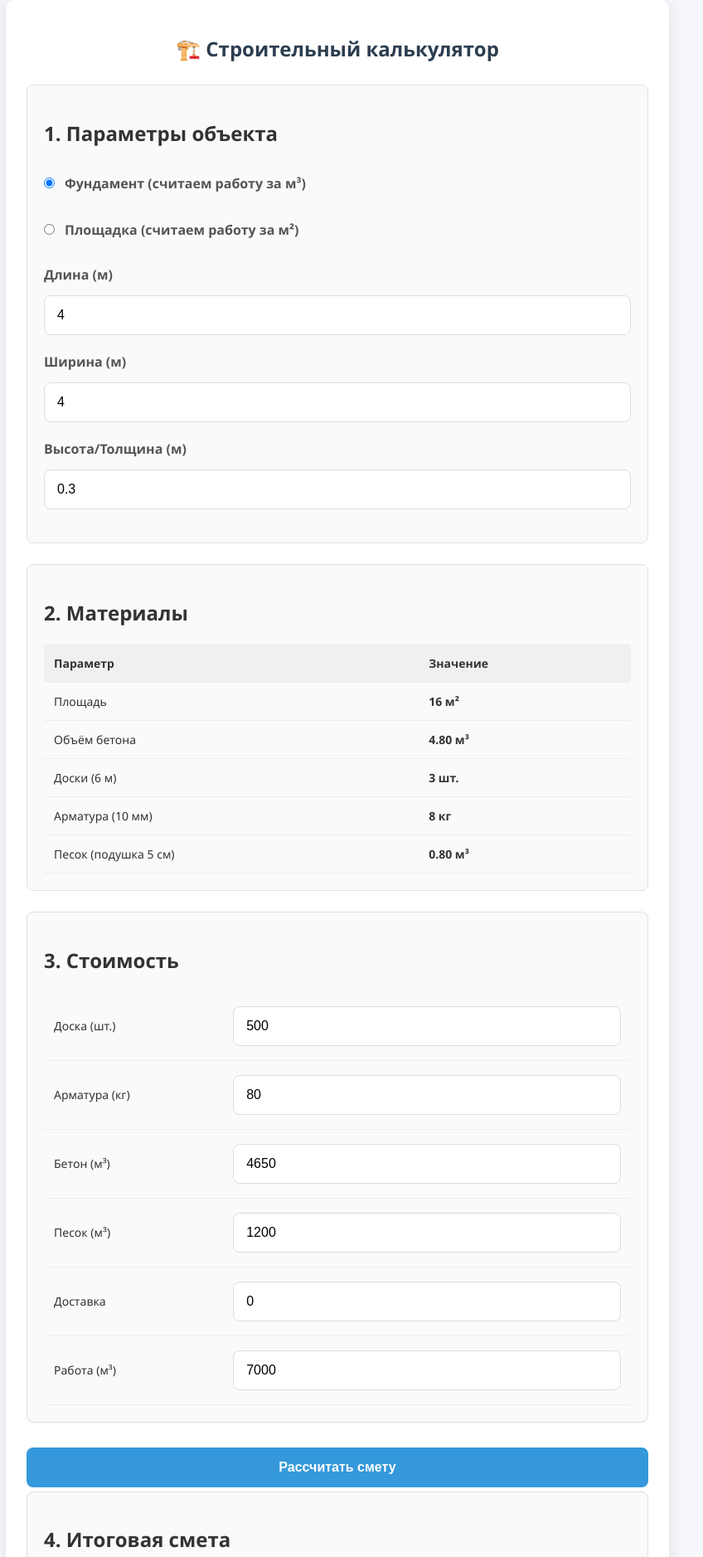
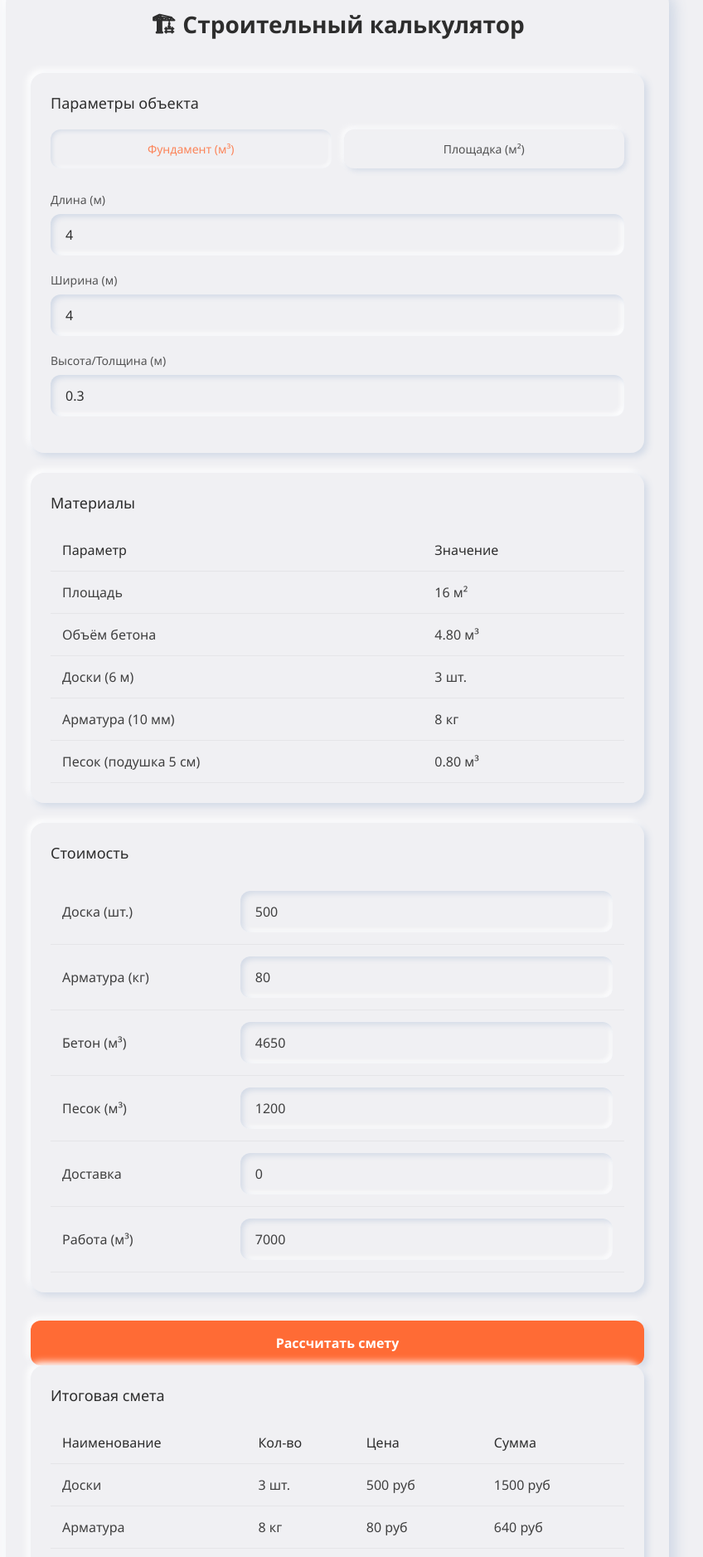
Before and after one commit to fuckthisEnemys123/calculator, a plain HTML site: page index.html in a window 1280 px wide. Shown: the part 40-1917 px from the top of the page at 83% size, without its empty margins (233-1081 px from the left). Drawn offline with Linux system fonts and the light colour scheme.

Commit message:
Update index.html

```diff
--- a/index.html
+++ b/index.html
@@ -2,204 +2,304 @@
 <html lang="ru">
 <head>
     <meta charset="UTF-8">
-    <meta name="viewport" content="width=device-width, initial-scale=1.0, maximum-scale=1.0, user-scalable=no">
-    <title>Строительный калькулятор</title>
+    <meta name="viewport" content="width=device-width, initial-scale=1.0">
+    <title>Строительный калькулятор | Neumorphism</title>
     <style>
-        /* Основные стили */
+        :root {
+            --primary: #FF6B35;
+            --bg: #F0F0F3;
+            --shadow-light: #FFFFFF;
+            --shadow-dark: #D1D9E6;
+            --text: #2D2D2D;
+        }
+
+        * {
+            margin: 0;
+            padding: 0;
+            box-sizing: border-box;
+            font-family: 'Segoe UI', system-ui, sans-serif;
+        }
+
         body {
-            font-family: 'Segoe UI', Tahoma, Geneva, Verdana, sans-serif;
-            background: #f5f7fa;
-            margin: 0;
-            padding: 20px 0;
-            color: #333;
-            font-size: 16px;
-            line-height: 1.5;
             min-height: 100vh;
+            background-color: var(--bg);
+            color: var(--text);
             display: flex;
             justify-content: center;
-            align-items: flex-start;
-            -webkit-overflow-scrolling: touch;
+            align-items: center;
+            padding: 20px;
         }
 
         .container {
             width: 100%;
             max-width: 800px;
-            background: white;
-            padding: 25px;
-            border-radius: 10px;
-            box-shadow: 0 2px 20px rgba(0, 0, 0, 0.1);
-            box-sizing: border-box;
-            margin: 20px;
+            background: var(--bg);
+            border-radius: 24px;
+            padding: 30px;
+            box-shadow:
+                8px 8px 16px var(--shadow-dark),
+                -8px -8px 16px var(--shadow-light);
         }
 
         h1 {
             text-align: center;
-            color: #2c3e50;
-            font-size: 24px;
-            margin-bottom: 25px;
+            font-size: 28px;
+            margin-bottom: 30px;
+            font-weight: 600;
+            color: var(--text);
         }
 
-        .input-section, .result-section {
-            margin-bottom: 25px;
-            padding: 20px;
-            border: 1px solid #e0e0e0;
-            border-radius: 8px;
-            background: #fafafa;
+        .section {
+            background: var(--bg);
+            border-radius: 16px;
+            padding: 24px;
+            margin-bottom: 24px;
+            box-shadow:
+                4px 4px 8px var(--shadow-dark),
+                -4px -4px 8px var(--shadow-light);
+            transition: all 0.3s ease;
+        }
+
+        h2 {
+            font-size: 18px;
+            margin-bottom: 20px;
+            font-weight: 500;
+            color: var(--text);
         }
 
         .input-group {
-            margin-bottom: 15px;
+            margin-bottom: 20px;
         }
 
         label {
             display: block;
             margin-bottom: 8px;
-            font-weight: 600;
-            color: #555;
+            font-size: 14px;
+            color: var(--text);
+            opacity: 0.8;
         }
 
-        input, select, button {
+        input, select {
             width: 100%;
-            padding: 12px 15px;
-            margin: 5px 0;
-            border: 1px solid #ddd;
-            border-radius: 8px;
+            padding: 14px 18px;
+            border: none;
+            border-radius: 12px;
             font-size: 16px;
-            box-sizing: border-box;
-            min-height: 48px;
+            background: var(--bg);
+            color: var(--text);
+            transition: all 0.3s ease;
+            box-shadow:
+                inset 3px 3px 6px var(--shadow-dark),
+                inset -3px -3px 6px var(--shadow-light);
+        }
+
+        input:focus, select:focus {
+            outline: none;
+            box-shadow:
+                inset 1px 1px 3px var(--shadow-dark),
+                inset -1px -1px 3px var(--shadow-light);
+        }
+
+        input::placeholder {
+            color: #A0A0A0;
         }
 
         button {
-            background: #3498db;
+            width: 100%;
+            padding: 16px;
+            border: none;
+            border-radius: 12px;
+            font-size: 16px;
+            font-weight: 600;
+            cursor: pointer;
+            margin-top: 10px;
+            background: var(--primary);
             color: white;
-            border: none;
-            cursor: pointer;
-            font-weight: bold;
-            transition: all 0.2s;
+            box-shadow:
+                4px 4px 8px var(--shadow-dark),
+                -4px -4px 8px var(--shadow-light);
+            transition: all 0.3s ease;
+            position: relative;
+            overflow: hidden;
+        }
+
+        button:hover {
+            transform: translateY(-2px);
+            box-shadow:
+                6px 6px 12px var(--shadow-dark),
+                -6px -6px 12px var(--shadow-light);
         }
 
         button:active {
-            transform: scale(0.98);
-            opacity: 0.9;
+            transform: translateY(0);
+            box-shadow:
+                2px 2px 4px var(--shadow-dark),
+                -2px -2px 4px var(--shadow-light);
+        }
+
+        button::after {
+            content: '';
+            position: absolute;
+            top: 0;
+            left: 0;
+            width: 100%;
+            height: 100%;
+            background: rgba(255,255,255,0.1);
+            opacity: 0;
+            transition: opacity 0.3s;
+        }
+
+        button:hover::after {
+            opacity: 1;
         }
 
         .radio-group {
+            display: flex;
+            gap: 15px;
             margin-bottom: 20px;
         }
 
-        .radio-group label {
-            display: flex;
-            align-items: center;
-            margin: 12px 0;
-            cursor: pointer;
-            padding: 10px 0;
+        .radio-option {
+            flex: 1;
         }
 
-        .radio-group input {
-            width: auto;
-            margin-right: 12px;
-            min-height: auto;
+        .radio-option input {
+            display: none;
+        }
+
+        .radio-option label {
+            display: block;
+            padding: 14px;
+            background: var(--bg);
+            border-radius: 12px;
+            text-align: center;
+            cursor: pointer;
+            transition: all 0.3s ease;
+            box-shadow:
+                3px 3px 6px var(--shadow-dark),
+                -3px -3px 6px var(--shadow-light);
+        }
+
+        .radio-option input:checked + label {
+            box-shadow:
+                inset 2px 2px 5px var(--shadow-dark),
+                inset -2px -2px 5px var(--shadow-light);
+            color: var(--primary);
         }
 
         table {
             width: 100%;
-            border-collapse: collapse;
+            border-collapse: separate;
+            border-spacing: 0;
             margin-top: 15px;
-            font-size: 14px;
         }
 
         th, td {
-            padding: 12px;
+            padding: 14px;
             text-align: left;
-            border-bottom: 1px solid #eee;
+            border-bottom: 1px solid rgba(0,0,0,0.05);
         }
 
         th {
-            background: #f0f0f0;
-            font-weight: 600;
+            font-weight: 500;
+            color: var(--text);
         }
 
-        .total-row {
-            background: #f8f9fa;
-            font-weight: bold;
+        td {
+            color: var(--text);
+            opacity: 0.9;
         }
 
-        /* Адаптация для мобильных */
+        .total-row td {
+            font-weight: 600;
+            color: var(--primary);
+            background: rgba(255,107,53,0.05);
+            border-radius: 0 0 8px 8px;
+        }
+
         @media (max-width: 768px) {
-            body {
-                padding: 10px;
-                align-items: stretch;
+            .container {
+                padding: 20px;
+                border-radius: 20px;
             }
 
-            .container {
-                padding: 15px;
-                margin: 10px;
-                border-radius: 0;
+            .section {
+                padding: 18px;
+            }
+
+            .radio-group {
+                flex-direction: column;
+                gap: 10px;
             }
 
             input, select, button {
-                padding: 14px 12px;
+                padding: 12px 16px;
             }
         }
 
-        /* Плавный скролл для полей ввода */
-        @media (max-width: 480px) {
-            html {
-                scroll-behavior: smooth;
-            }
+        /* Анимации */
+        @keyframes fadeIn {
+            from { opacity: 0; transform: translateY(10px); }
+            to { opacity: 1; transform: translateY(0); }
+        }
 
-            input:focus, select:focus {
-                scroll-margin-top: 100px;
-            }
+        .section {
+            animation: fadeIn 0.5s ease forwards;
         }
+
+        .section:nth-child(2) { animation-delay: 0.1s; }
+        .section:nth-child(3) { animation-delay: 0.2s; }
+        .section:nth-child(4) { animation-delay: 0.3s; }
     </style>
 </head>
 <body>
     <div class="container">
-        <h1>🏗️ Строительный калькулятор</h1>
+        <h1>🏗 Строительный калькулятор</h1>
 
         <!-- Этап 1: Ввод параметров -->
-        <div class="input-section">
-            <h2>1. Параметры объекта</h2>
+        <div class="section">
+            <h2>Параметры объекта</h2>
             <div class="radio-group">
-                <label>
-                    <input type="radio" name="object-type" value="foundation" checked> Фундамент (считаем работу за м³)
-                </label>
-                <label>
-                    <input type="radio" name="object-type" value="platform"> Площадка (считаем работу за м²)
-                </label>
+                <div class="radio-option">
+                    <input type="radio" id="foundation" name="object-type" value="foundation" checked>
+                    <label for="foundation">Фундамент (м³)</label>
+                </div>
+                <div class="radio-option">
+                    <input type="radio" id="platform" name="object-type" value="platform">
+                    <label for="platform">Площадка (м²)</label>
+                </div>
             </div>
             <div class="input-group">
-                <label>Длина (м)</label>
+                <label for="length">Длина (м)</label>
                 <input type="number" id="length" value="4" placeholder="Введите длину">
             </div>
             <div class="input-group">
-                <label>Ширина (м)</label>
+                <label for="width">Ширина (м)</label>
                 <input type="number" id="width" value="4" placeholder="Введите ширину">
             </div>
             <div class="input-group">
-                <label>Высота/Толщина (м)</label>
+                <label for="height">Высота/Толщина (м)</label>
                 <input type="number" id="height" value="0.3" placeholder="Введите высоту">
             </div>
         </div>
 
         <!-- Этап 2: Расчёт материалов -->
-        <div class="result-section" id="material-result">
-            <h2>2. Материалы</h2>
+        <div class="section" id="material-result">
+            <h2>Материалы</h2>
             <table>
                 <tr><th>Параметр</th><th>Значение</th></tr>
-                <tr><td>Площадь</td><td><b id="area-result">—</b></td></tr>
-                <tr><td>Объём бетона</td><td><b id="volume-result">—</b></td></tr>
-                <tr><td>Доски (6 м)</td><td><b id="boards-result">—</b></td></tr>
-                <tr><td>Арматура (10 мм)</td><td><b id="armature-result">—</b></td></tr>
-                <tr><td>Песок (подушка 5 см)</td><td><b id="sand-result">—</b></td></tr>
+                <tr><td>Площадь</td><td><span id="area-result">—</span></td></tr>
+                <tr><td>Объём бетона</td><td><span id="volume-result">—</span></td></tr>
+                <tr><td>Доски (6 м)</td><td><span id="boards-result">—</span></td></tr>
+                <tr><td>Арматура (10 мм)</td><td><span id="armature-result">—</span></td></tr>
+                <tr><td>Песок (подушка 5 см)</td><td><span id="sand-result">—</span></td></tr>
             </table>
         </div>
 
         <!-- Этап 3: Ввод цен -->
-        <div class="input-section">
-            <h2>3. Стоимость</h2>
-            <table class="price-table">
+        <div class="section">
+            <h2>Стоимость</h2>
+            <table>
                 <tr><td>Доска (шт.)</td><td><input type="number" id="board-price" value="500"></td></tr>
                 <tr><td>Арматура (кг)</td><td><input type="number" id="armature-price" value="80"></td></tr>
                 <tr><td>Бетон (м³)</td><td><input type="number" id="concrete-price" value="4650"></td></tr>
@@ -212,9 +312,9 @@
         <button onclick="calculateAll()">Рассчитать смету</button>
 
         <!-- Этап 4: Итоговая смета -->
-        <div class="result-section" id="total-result">
-            <h2>4. Итоговая смета</h2>
-            <table class="total-table">
+        <div class="section" id="total-result">
+            <h2>Итоговая смета</h2>
+            <table>
                 <tr><th>Наименование</th><th>Кол-во</th><th>Цена</th><th>Сумма</th></tr>
                 <!-- Сюда подставим данные через JS -->
             </table>
@@ -222,7 +322,7 @@
     </div>
 
     <script>
-        // Форматирование чисел (без .00 для целых)
+        // Форматирование чисел
         function formatNumber(num) {
             return num % 1 === 0 ? num.toString() : num.toFixed(2);
         }
@@ -242,7 +342,7 @@
             const volume = area * height;
             const boardsCount = Math.ceil(area / 6);
             const armatureWeight = Math.ceil(area * 0.5);
-            const sandVolume = (area * 0.05).toFixed(2); // Подушка 5 см
+            const sandVolume = (area * 0.05).toFixed(2);
 
             // Вывод результатов
             document.getElementById('area-result').textContent = `${formatNumber(area)} м²`;
@@ -293,13 +393,13 @@
             // Формируем таблицу
             document.querySelector('#total-result table').innerHTML = `
                 <tr><th>Наименование</th><th>Кол-во</th><th>Цена</th><th>Сумма</th></tr>
-                <tr><td>Доски</td><td>${materials.boardsCount} шт.</td><td>${formatNumber(prices.board)} руб</td><td><b>${formatNumber(costs.boards)} руб</b></td></tr>
-                <tr><td>Арматура</td><td>${materials.armatureWeight} кг</td><td>${formatNumber(prices.armature)} руб</td><td><b>${formatNumber(costs.armature)} руб</b></td></tr>
-                <tr><td>Бетон</td><td>${formatNumber(materials.volume)} м³</td><td>${formatNumber(prices.concrete)} руб</td><td><b>${formatNumber(costs.concrete)} руб</b></td></tr>
-                <tr><td>Песок</td><td>${materials.sandVolume} м³</td><td>${formatNumber(prices.sand)} руб</td><td><b>${formatNumber(costs.sand)} руб</b></td></tr>
-                <tr><td>Доставка</td><td>1</td><td>${formatNumber(prices.delivery)} руб</td><td><b>${formatNumber(costs.delivery)} руб</b></td></tr>
-                <tr><td>Работа (${workUnits})</td><td>${isFoundation ? formatNumber(materials.volume) : formatNumber(materials.area)}</td><td>${formatNumber(prices.work)} руб</td><td><b>${formatNumber(workCost)} руб</b></td></tr>
-                <tr class="total-row"><td colspan="3"><b>Итого</b></td><td><b>${formatNumber(total)} руб</b></td></tr>
+                <tr><td>Доски</td><td>${materials.boardsCount} шт.</td><td>${formatNumber(prices.board)} руб</td><td>${formatNumber(costs.boards)} руб</td></tr>
+                <tr><td>Арматура</td><td>${materials.armatureWeight} кг</td><td>${formatNumber(prices.armature)} руб</td><td>${formatNumber(costs.armature)} руб</td></tr>
+                <tr><td>Бетон</td><td>${formatNumber(materials.volume)} м³</td><td>${formatNumber(prices.concrete)} руб</td><td>${formatNumber(costs.concrete)} руб</td></tr>
+                <tr><td>Песок</td><td>${materials.sandVolume} м³</td><td>${formatNumber(prices.sand)} руб</td><td>${formatNumber(costs.sand)} руб</td></tr>
+                <tr><td>Доставка</td><td>1</td><td>${formatNumber(prices.delivery)} руб</td><td>${formatNumber(costs.delivery)} руб</td></tr>
+                <tr><td>Работа (${workUnits})</td><td>${isFoundation ? formatNumber(materials.volume) : formatNumber(materials.area)}</td><td>${formatNumber(prices.work)} руб</td><td>${formatNumber(workCost)} руб</td></tr>
+                <tr class="total-row"><td colspan="3">Итого</td><td>${formatNumber(total)} руб</td></tr>
             `;
         }
 
@@ -309,7 +409,7 @@
             if (materials) calculateBudget(materials);
         }
 
-        // Обновляем подпись при переключении типа объекта
+        // Инициализация
         document.querySelectorAll('input[name="object-type"]').forEach(radio => {
             radio.addEventListener('change', function() {
                 const isFoundation = this.value === 'foundation';
@@ -318,24 +418,9 @@
             });
         });
 
-        // Инициализация при загрузке
         window.onload = function() {
             window.materials = calculateMaterials();
             if (window.materials) calculateBudget(window.materials);
-
-            // Улучшение для мобильных устройств
-            document.querySelectorAll('input').forEach(input => {
-                input.addEventListener('focus', function() {
-                    if (window.innerWidth < 768) {
-                        setTimeout(() => {
-                            this.scrollIntoView({
-                                behavior: 'smooth',
-                                block: 'center'
-                            });
-                        }, 100);
-                    }
-                });
-            });
         };
     </script>
 </body>
```
